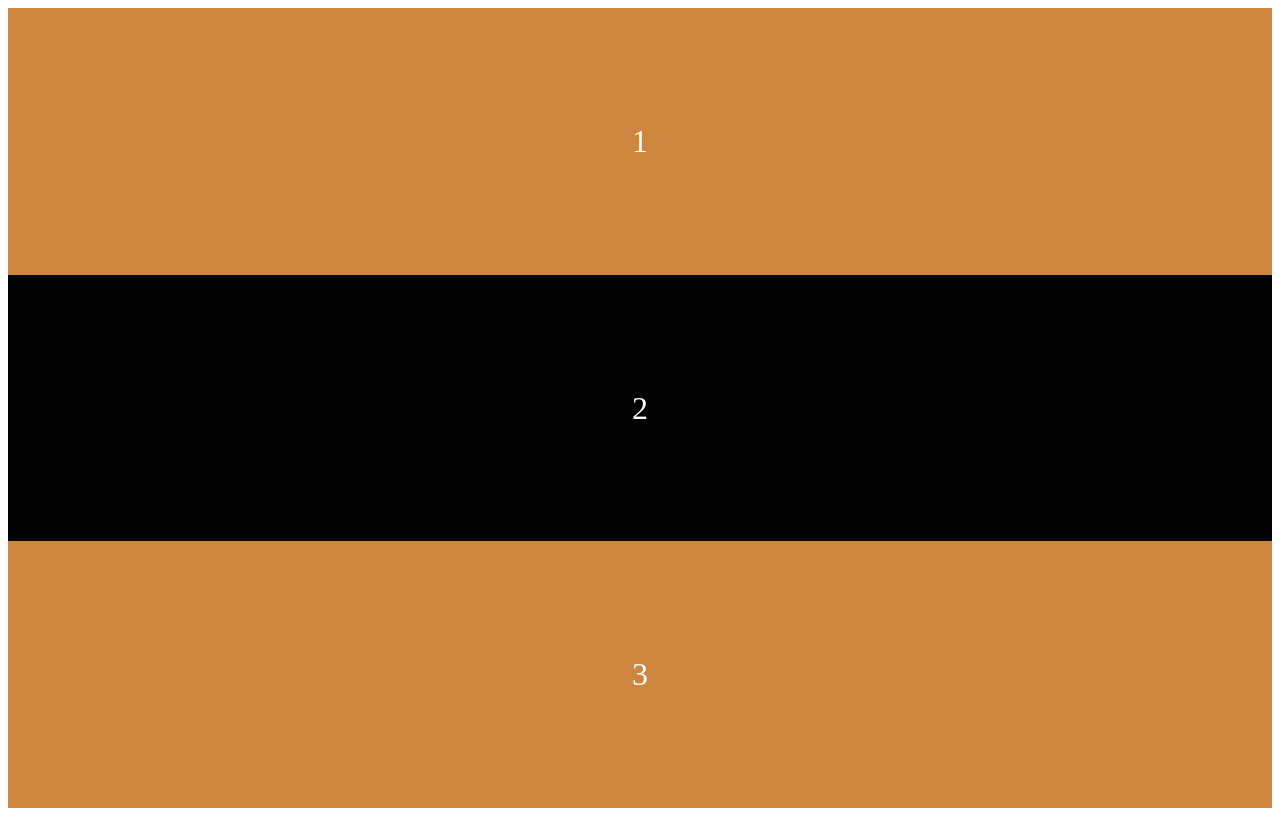
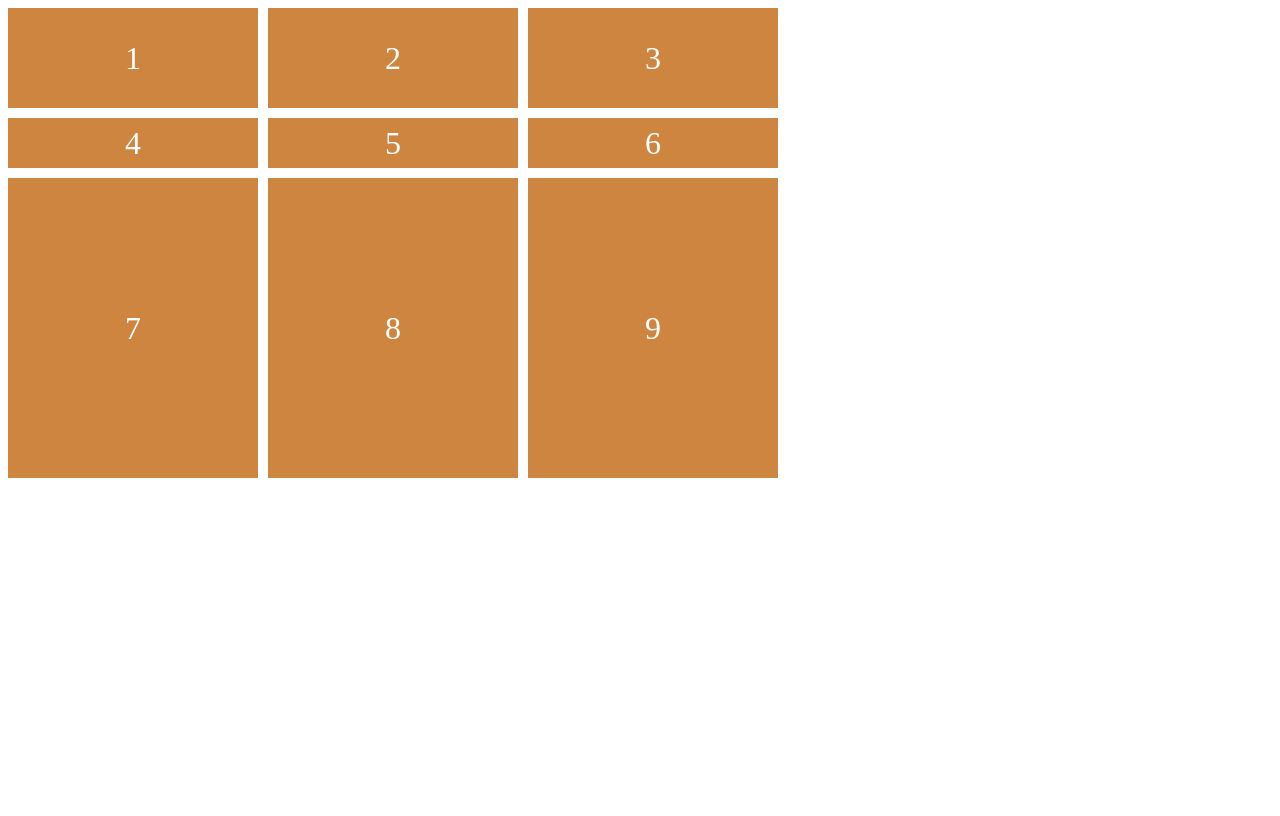
Before and after one commit to nagneo/scss-masterclass, a plain HTML site: page index.html in a window 1280 px wide. Drawn offline with Linux system fonts and the light colour scheme.

Commit message:
[TIL] Grid

```diff
--- a/index.html
+++ b/index.html
@@ -12,6 +12,12 @@
     <div class="child">1</div>
     <div class="child">2</div>
     <div class="child">3</div>
+    <div class="child">4</div>
+    <div class="child">5</div>
+    <div class="child">6</div>
+    <div class="child">7</div>
+    <div class="child">8</div>
+    <div class="child">9</div>
   </div>
 </body>
 </html>
--- a/styles.css
+++ b/styles.css
@@ -1,14 +1,11 @@
 .father {
-  flex-direction: column;
-  height: 100vh;
-  display: flex;
-  justify-content: center;
-  align-items: center;
+  display: grid;
+  grid-template-columns: 250px 250px 250px;
+  grid-template-rows: 100px 50px 300px;
+  gap: 10px;
 }
 
 .child {
-  width: 100%;
-  flex-basis: 300px;
   background: peru;
   color: white;
   font-size: 32px;
@@ -16,9 +13,3 @@
   justify-content: center;
   align-items: center;
 }
-
-.child:nth-child(2) {
-  background: black;
-  /*flex-grow: default is zero. take spaces around box*/
-  flex-grow: 0;
-}
```
